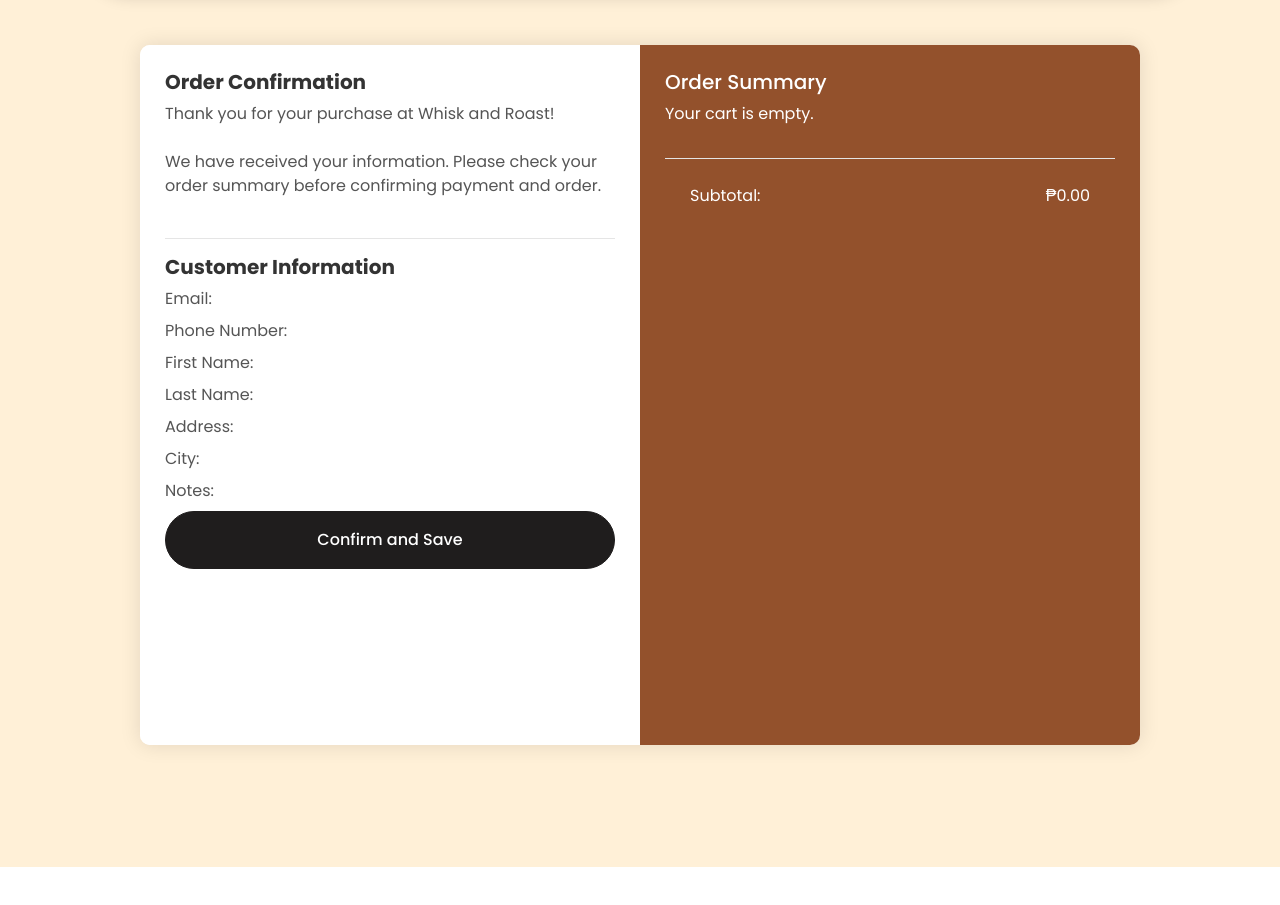
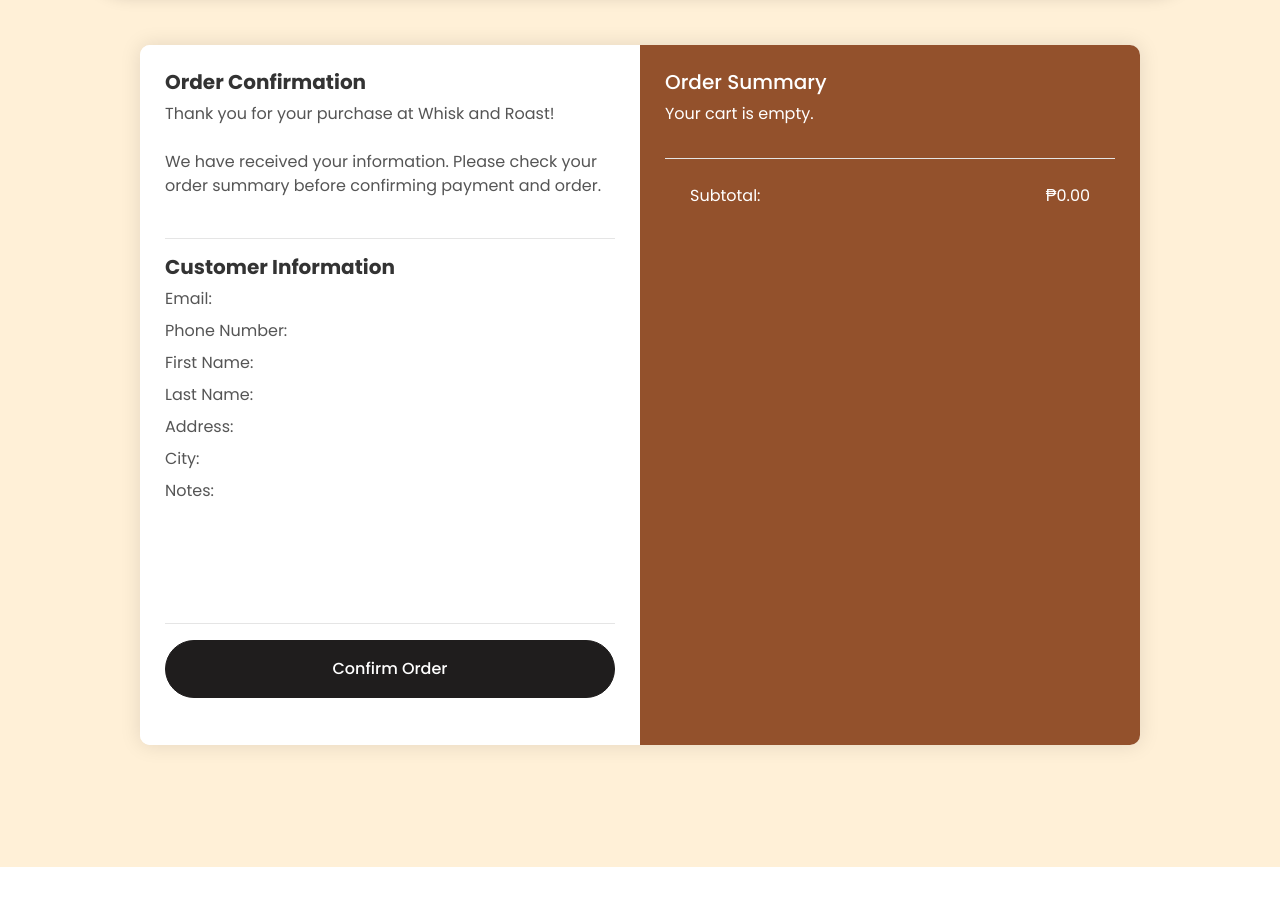
Before and after one commit to djtiamson/whiskandroast-website, a plain HTML site: page order_confirm.html in a window 1280 px wide. Shown: the part 153-1058 px from the top of the page. Drawn offline with nearby package versions, Linux system fonts and the light colour scheme.

Commit message:
fixed error

```diff
--- a/order_confirm.html
+++ b/order_confirm.html
@@ -27,10 +27,11 @@
 
     <style>
         .cart-item {
-            display: flex;
-            align-items:center
-            margin-bottom: 10px;
-        }
+             display: flex;
+             align-items: center;
+             margin-bottom: 10px;
+         }
+
         .cart-item img {
             width: 100px;
             height: 100px;
@@ -147,7 +148,8 @@
         <input type="hidden" name="cartSummary" id="cartSummaryInput">
         <input type="hidden" name="subtotal" id="subtotalInput">
 
-        <button type="submit" class="btn btn-primary btn-block py-3 px-5" onclick="document.location='payment.html'">Confirm and Save</button>
+        <br><br><br><br><hr>
+        <button type="button" class="btn btn-primary btn-block py-3 px-5" onclick="document.location='payment.html'">Confirm Order</button>
     </form>
                 </div>
 
@@ -174,10 +176,6 @@
 
 
                     </div>
-
-                    <br>
-
-                    <!--<button class="btn btn-primary btn-block py-3 px-5" type="submit" id="paymenyButton" onclick="document.location='payment.html'">Confirm Order</button> -->
                 </div>
 
             </div>
```
